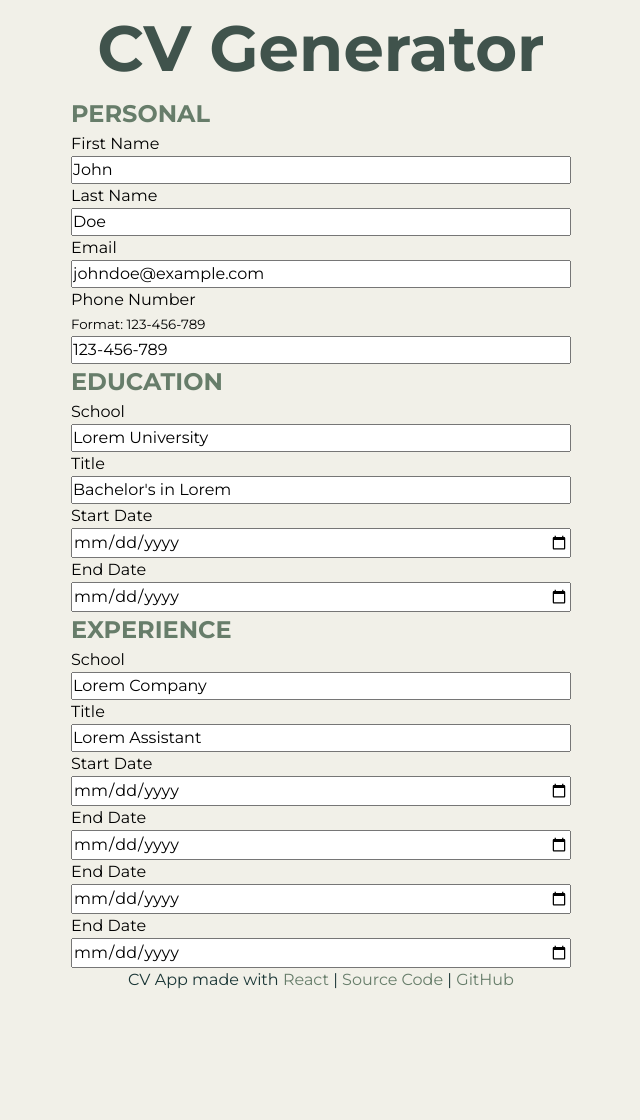
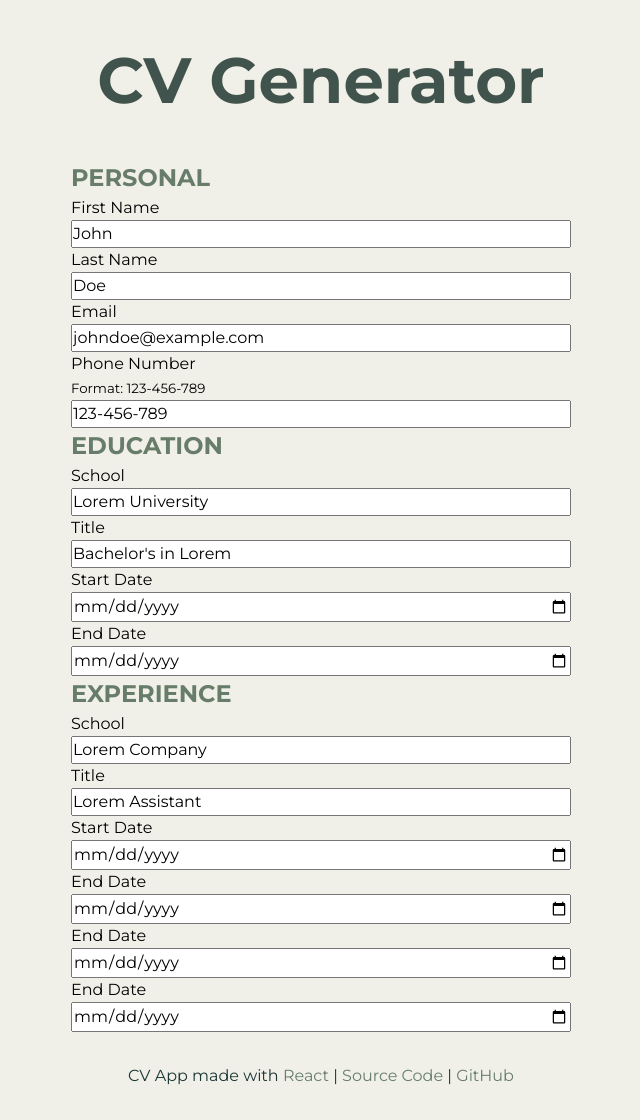
Before and after one commit to joaquimlcbfranco/cv-app, a React (Vite) app: page / in a window 1280 px wide. Shown: the whole page, without its empty margins (319-959 px from the left). Before the commit the page ends 992 px from the top, so only its background shows below. Built offline with nearby package versions, Linux system fonts and the light colour scheme.

Commit message:
feat: Add padding

```diff
--- a/src/styles/footer.css
+++ b/src/styles/footer.css
@@ -1,7 +1,8 @@
 .footer {
   text-align: center;
   font-size: 1rem;
-  color: rgb(26, 54, 54)
+  color: rgb(26, 54, 54);
+  padding: 2em;
 }
 
 .footer a {
--- a/src/styles/header.css
+++ b/src/styles/header.css
@@ -2,4 +2,5 @@
   text-align: center;
   font-size: 2rem;
   color: rgb(64, 83, 76);
+  padding: 1em;
 }
```
